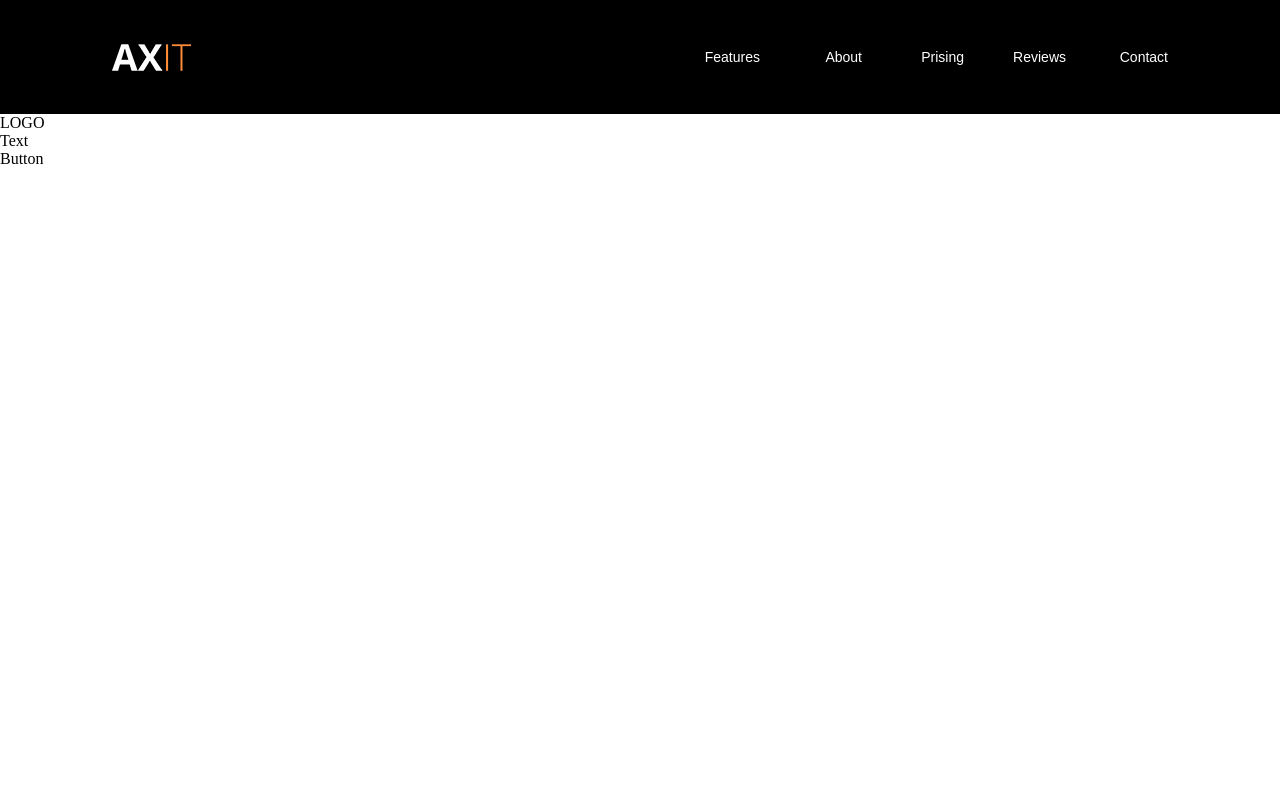
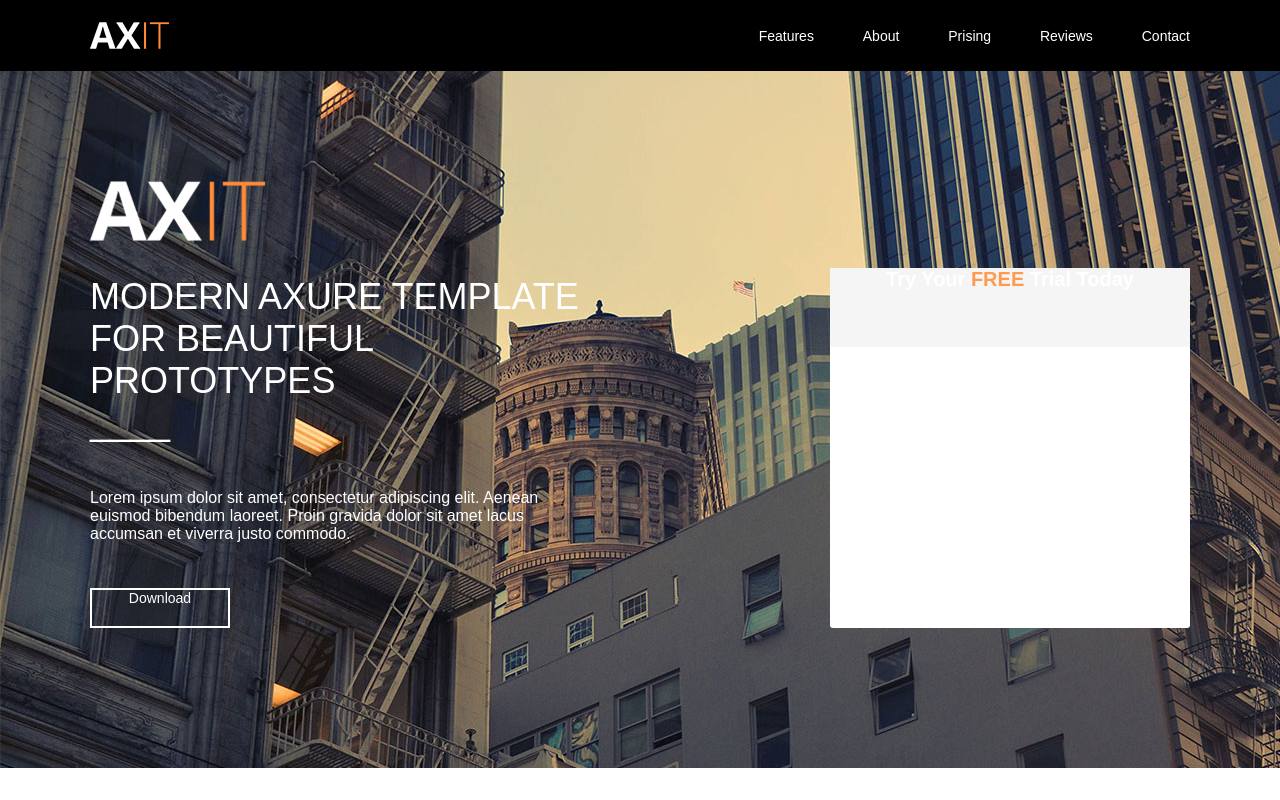
Before and after one commit to cassidy-m/4, a plain HTML site: page index.html in a window 1280 px wide. Drawn offline with nearby package versions, Linux system fonts and the light colour scheme; files that its build step writes are made by us from their sources.

Commit message:
homework header

```diff
--- a/index.html
+++ b/index.html
@@ -9,19 +9,44 @@
 	<header class="header">
 		<div class="header__container">
 		<div class="header__logo"><div class="logo"></div></div>
-		<div class="header__menu">Features</div>
-		<div class="header__menu">About</div>
-		<div class="header__menu">Prising</div>
-		<div class="header__menu">Reviews</div>
-		<div class="header__menu">Contact</div>
+
+		<nav class="header__menu">
+			<ul class="menu">
+				<li class="menu__item"><a href="" class="menu__link">Features</a></li>
+				<li class="menu__item"><a href="" class="menu__link">About</a></li>
+				<li class="menu__item"><a href="" class="menu__link">Prising</a></li>
+				<li class="menu__item"><a href="" class="menu__link">Reviews</a></li>
+				<li class="menu__item"><a href="" class="menu__link">Contact</a></li>
+			</ul>
+		</nav>
+	</header>
+
+	<header class="header header_commercial">
+		<div class="header__container header__container_commercial">
+			<div class="header__info">
+				<div class="header__logo header__logo-big"><div class="logo-big"></div></div>
+				<div class="header__comm">
+					<span class="text_white text_x-large">MODERN AXURE TEMPLATE FOR BEAUTIFUL PROTOTYPES <br> ____</span>
+				</div>
+				<div class="header__comm">
+					<span class="text_white text_regular">Lorem ipsum dolor sit amet, consectetur adipiscing elit. Aenean euismod bibendum laoreet. Proin gravida dolor sit amet lacus accumsan et viverra justo commodo.</span>
+				</div>
+				<div>
+					<div class="button">Download</div>
+				</div>
+			</div>
+			<div class="header__form">
+				<div class="input-container">
+					<div class="input-container-header">Try Your <span class="text_orange">FREE</span> Trial Today
+					</div>
+				</div>
+
+			</div>
+
 		</div>
+
+
 	</header>
-	<article>
-		<div>
-			<div>LOGO</div>
-			<div>Text</div>
-			<div>Button</div>
-		</div>
-	</article>
+
 </body>
 </html>
--- a/scss/_base.scss
+++ b/scss/_base.scss
@@ -6,4 +6,5 @@
 
 body {
 	font-size: $size--font-base;
+	font-family: Arial;
 }
--- /dev/null
+++ b/scss/_buttons.scss
@@ -0,0 +1,12 @@
+.button {
+	display: inline-block;
+	width: em(140px);
+	height: em(40px);
+	border: 2px solid;
+	border-color: $color--font-white;
+	background-color: transparent;
+	color: $color--font-white;
+	font-size: $size--font-small;
+	text-align: center;
+	vertical-align: middle;
+}
--- a/scss/_header.scss
+++ b/scss/_header.scss
@@ -2,30 +2,65 @@
 	width: 100%;
 	background-color: $color--dark-black;
 
+	&_commercial {
+		background: url('../img/commercial-image.jpg');
+	}
+
 	&__container {
-		width: $size--container;
+		width: 1100px;
 		display: table;
 		margin: 0 auto;
-		padding: em(22px);
+		padding: em(22px) 0;
 		color: #fff;
+
+		&_commercial {
+			padding: em(110px) 0 em(140px) 0;
+		}
+
+
 
 	}
 
 	&__logo {
 		display: table-cell;
-		height: 50px;
+		vertical-align: middle;
+
+		&-big {
+			padding-bottom: em(35px);
+		}
+
+	}
+
+	&__menu {
+		display: table-cell;
 		vertical-align: middle;
 
 	}
 
-	&__menu {
-		height: 70px;
-		width: 102px;
-		display: table-cell;
-		vertical-align: middle;
-		font-family: Arial;
-		text-align: right;
-		font-size: 14px;
+	&__commercial {
+
+
 	}
 
+	&__info {
+		display: table-cell;
+		vertical-align: bottom;
+		padding-right: em(230px);
+	}
+
+	&__form {
+		display: table-cell;
+		vertical-align: bottom;
+
+		&-head {
+			background-color: #f5f5f5;
+		}
+	}
+
+	&__comm {
+		padding-bottom: em(45px);
+	}
+
+
+
 }
--- a/scss/_logo.scss
+++ b/scss/_logo.scss
@@ -4,3 +4,17 @@
 	display: block;
 	background-image: url('../img/Logo-1.png');
 }
+
+.logo-big {
+	width: 175px;
+	height: 60px;
+	display: block;
+	background-image: url('../img/logo-2.png');
+}
+
+/*.commercial-image {
+	width: 1400px;
+	height: 887px;
+	display: block;
+	background-image: url('../img/commercial-image.jpg');
+}*/
--- /dev/null
+++ b/scss/_menu.scss
@@ -0,0 +1,36 @@
+.menu {
+	display: block;
+	font-size: $size--font-base;
+	text-align: right;
+	margin-right: em(-45px);
+	list-style: none;
+
+	&__item {
+		margin-right: em(45px);
+		cursor: pointer;
+		display: inline-block;
+		}
+
+	&__link {
+		color: $color--font-white;
+		text-decoration: none;
+
+	}
+}
+
+.input-container {
+	width: em(360px);
+	height: em(360px);
+	background-color: $color--font-white;
+	border-radius: 3px;
+
+	&-header {
+		background-color: $color--white;
+		font-size: $size--font-large;
+		font-weight: bold;
+		font-color: $color--dark-grey;
+		text-align: center;
+		vertical-align: middle;
+		height: em(55px);
+	}
+}
--- /dev/null
+++ b/scss/_text.scss
@@ -0,0 +1,29 @@
+.text {
+
+	&_x-large {
+		font-size: em($size--font-x-large);
+	}
+	&_large {
+		font-size: em($size--font-large);
+	}
+	&_regular {
+		font-size: em($size--font-regular);
+	}
+	&_small {
+		font-size: em($size--font-small);
+	}
+
+	&_white {
+		color: $color--font-white;
+	}
+	&_gray {
+		color: $color--font-gray;
+	}
+	&_dark {
+		color: $color--font-dark;
+	}
+	&_orange {
+		color: $color--font-orange;
+	}
+
+}
--- a/scss/_variables.scss
+++ b/scss/_variables.scss
@@ -1,14 +1,22 @@
 $color--dark-black: #000000;
 $color--dark-grey: #333333;
 $color--white: #f5f5f5;
+$color--orange: #ff9b51;
+
+$color--font-white: #fff;
+$color--font-gray: #86878b;
+$color--font-dark: #212121;
+$color--font-orange: $color--orange;
 
 $size--container: 1100px;
-$size--font-base: 16px;
+$size--font-x-large: 36px;
+$size--font-large: 20px;
+$size--font-regular: 16px;
+$size--font-small: 14px;
+$size--font-base: $size--font-small;
 
-$font-family--menu: Arial;
-
-@function to-percent($size, $container:$size-container) {
-	@return percentage($size/$size-container);
+@function to-percent($size, $container:$size--container) {
+	@return percentage($size/$container);
 }
 
 @function em($size, $base: $size--font-base) {
--- a/scss/style.scss
+++ b/scss/style.scss
@@ -1,7 +1,10 @@
 @import "variables";
 @import "base";
 @import "header";
-@import "logo"
+@import "logo";
+@import "menu";
+@import "text";
+@import "buttons";
 
 /*$width:400px;
 
```
Also changed, not shown: img/LOGO.png (deleted), img/Logo-2.png (added), img/commercial-image.jpg (added).
